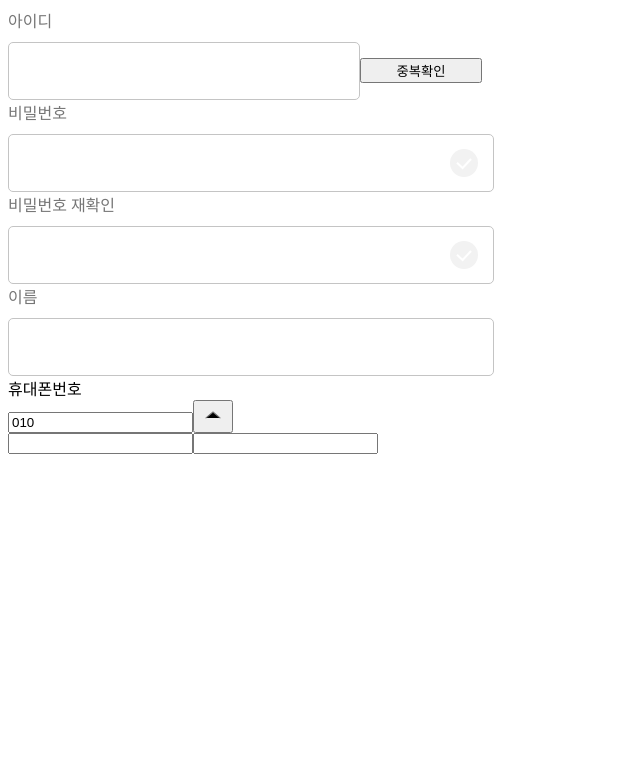
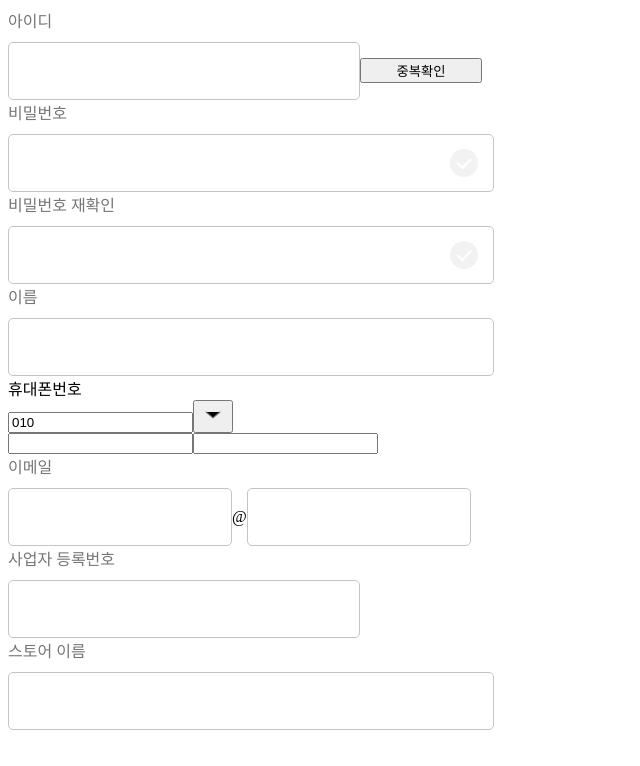
Before and after one commit to hyejee0504/Open_Market, a React (Create React App) app in the folder my-app/: page /account/join in a window 1280 px wide. Shown: the top 766 px of the page, without its empty margins (0-640 px from the left). Built offline with nearby package versions, Linux system fonts and the light colour scheme.

Commit message:
feat: store, splice 구현, 툴킷 설치

```diff
--- a/my-app/package.json
+++ b/my-app/package.json
@@ -3,6 +3,7 @@
   "version": "0.1.0",
   "private": true,
   "dependencies": {
+    "@reduxjs/toolkit": "^1.9.3",
     "@testing-library/jest-dom": "^5.16.5",
     "@testing-library/react": "^13.4.0",
     "@testing-library/user-event": "^13.5.0",
@@ -10,8 +11,10 @@
     "@types/node": "^16.18.16",
     "@types/react": "^18.0.28",
     "@types/react-dom": "^18.0.11",
+    "axios": "^1.3.4",
     "react": "^18.2.0",
     "react-dom": "^18.2.0",
+    "react-redux": "^8.0.5",
     "react-router-dom": "^6.9.0",
     "react-scripts": "5.0.1",
     "styled-components": "^5.3.9",
--- a/my-app/src/component/join/joininput/JoinInput.tsx
+++ b/my-app/src/component/join/joininput/JoinInput.tsx
@@ -56,12 +56,13 @@ interface PhoneInputProps{
   value1: string;
   value2: string;
   value3: string;
-  onClick?: (value: string) => void;
+  onClick: (selected: string) => void;
   onChange?: (e: React.ChangeEvent<HTMLInputElement>) => void;
   error: string;
+  maxlength?: string;
 }
 
-function PhoneInput({onChange, value1, value2, value3, error} : PhoneInputProps){
+function PhoneInput({onChange, onClick, value1, value2, value3, error, maxlength} : PhoneInputProps){
   const selectItems = ["010", "011", "016", "017", "018", "019"];
 
   return (
@@ -71,31 +72,68 @@ function PhoneInput({onChange, value1, value2, value3, error} : PhoneInputProps)
         <PhoneSelectInput
           selectItems={selectItems}
           checkItem={value1}
-          onChange={onChange}
+          onClick={onClick}
         />
         <input
         name="phone2"
         type="text"
         onChange={onChange}
         value={value2}
+        maxLength={Number(4)}
         />
         <input
         name="phone3"
         type="text"
         onChange={onChange}
         value={value3}
+        maxLength={Number(4)}
         />
       </div>
-      {error !== "" ? <S.ErrorMessage>{error}</S.ErrorMessage> : null}
+      {(value2 || value3 )&& error !== "" ? <S.ErrorMessage>{error}</S.ErrorMessage> : null}
     </div>
   )
+}
+
+//회원가집 중 EmailInput에 들어가는 props의 자료형을 정함.
+interface EmailInputProps{
+  value1: string;
+  value2: string;
+  onChange: (e: React.ChangeEvent<HTMLInputElement>) => void;
+  error: string;
+}
 
 
+function EmailInput ({value1, value2, onChange, error} : EmailInputProps) {
+return(
+  <div>
+    <S.LabelText htmlFor="email">이메일</S.LabelText>
+    <S.Input
+      id='email'
+      type='text'
+      name='email1'
+      onChange={onChange}
+      value={value1}
+      autoComplete='off'
+      width="218px"
+    />
+    <span>@</span>
+    <S.Input
+      id='email'
+      type='text'
+      name='email2'
+      onChange={onChange}
+      value={value2}
+      autoComplete='off'
+      width="218px"
+    />
+    {(value1 || value2 )&& error !== "" ? <S.ErrorMessage>{error}</S.ErrorMessage> : null}
+  </div>
+)
 }
 
 
 
-export {CommonInput, PhoneInput, }
+export {CommonInput, PhoneInput, EmailInput}
 /*
 input태그에 필요한 것: label, name, type, 버튼이 있는지(onclick), icon이 있는지, 가로가 틀리면 가로길이, onchange, error, value
 
--- a/my-app/src/component/join/joininput/PhoneSelectInput.tsx
+++ b/my-app/src/component/join/joininput/PhoneSelectInput.tsx
@@ -1,9 +1,9 @@
-import React, {useState, useRef} from 'react'
+import React, {useState} from 'react'
 import { SVGIcon } from '../../icon/SVGIcon';
 
 type PhoneSelectInputProps = {
   selectItems: string[];
-  onClick?: (selected: string) => void;
+  onClick: (selected: string) => void;
   onChange?: (e: React.ChangeEvent<HTMLInputElement>) => void;
   checkItem?: string;
   width?: string;
@@ -27,7 +27,6 @@ textAlign,
 
   const [optionToggle, setOptionToggle] = useState(false);
   const [selectValue, setSelectValue] = useState("");
-  const selectValueRef = useRef() as React.MutableRefObject<HTMLButtonElement>;
 
   const handleChangeOption = (e: React.MouseEvent<HTMLButtonElement>) => {
     if(optionToggle === true){
@@ -35,38 +34,37 @@ textAlign,
     }else{
       setOptionToggle(true)
     }
-
   }
 
-  const handleSelectValue = (e: React.MouseEvent<HTMLElement>) => {
-    const value = e.target
-    onChange?.(e.target);
-    // setSelectValue(value.innerText);
+  const handleSelectValue = (item : string) => {
+    onClick(item);
+    setSelectValue(item);
   }
 
 
   return (
     <div>
+      <div>
         <input
           value={selectValue !== "" ? selectValue : selectItems[0]}
-        onChange={onChange}
         />
         <button onClick={handleChangeOption}>
         {
-        optionToggle === true ? <SVGIcon id='icon-down-arrow'/> : <SVGIcon id='icon-up-arrow'/>
+          optionToggle === false ? <SVGIcon id='icon-down-arrow'/> : <SVGIcon id='icon-up-arrow'/>
         }
         </button>
+      </div>
         {
           optionToggle === true ?
-        <div>
-          {selectItems.map<React.ReactNode>((value) => {
-            return <input onClick={handleSelectValue}>{value}</input>
+          <ul>
+            {selectItems.map((item, index) => {
+              return <li key={index}>
+                <button type='button' onClick={() => handleSelectValue(item)}>{item}</button>
+              </li>
             })}
-        </div> : null
+          </ul> : null
         }
-
     </div>
-
   )
 }
 
--- a/my-app/src/component/join/joininputform/JoinInputForm.tsx
+++ b/my-app/src/component/join/joininputform/JoinInputForm.tsx
@@ -1,5 +1,5 @@
 import React, {useState} from 'react';
-import {CommonInput,  PhoneInput} from "../joininput/JoinInput"
+import {CommonInput,  PhoneInput, EmailInput} from "../joininput/JoinInput"
 import checkOnIcon from "../../../asset/icon-check-on.svg";
 import checkOffIcon from "../../../asset/icon-check-off.svg";
 
@@ -31,14 +31,27 @@ export default function JoinInputForm() {
     registrationNumber: "",
   };
 
+  const initialSellerValues = {
+    registrationNumber: "",
+    storeName: "",
+  };
+
   //아이디 중복 확인 버튼
   const [onUsernameBtn, setOnUsernameBtn] = useState(true);
+
+  //사업자 등록번호 인증 버튼
+  const [onRegistrationBtn, setRegistrationBtn] = useState(false);
 
   //유저 정보 상태
   const [userFormValue, setUserFormValue] = useState(initialValues);
 
   //에러 메세지 상태
   const [errorMessage, setErrorMessage] = useState(initialError);
+
+  //판매자 추가 정보
+  const [sellerValues, setSellerValues] = useState(initialSellerValues);
+
+
 
 
 
@@ -93,15 +106,63 @@ export default function JoinInputForm() {
     }
   }
 
+  //핸드폰 버튼 함수 - phone1 값 변경
+  const onClickPhone = (selected : string) => {
+    setUserFormValue({...userFormValue, "phone1": selected });
+  }
+
   //핸드폰 변경 함수
   const onChangePhoneNumber = (e: React.ChangeEvent<HTMLInputElement>) => {
-    const { value } = e.target;
-    console.log(value);
+    const { name, value } = e.target;
+    const message = "* 숫자로만 작성해주세요.";
+    const phoneRegExp = "^[0-9]{1,4}$";
+
+    if(value.match(phoneRegExp)){
+      setUserFormValue({...userFormValue, [name] : value});
+      setErrorMessage({...errorMessage, "phone" : ""});
+    }else{
+      setUserFormValue({...userFormValue, [name] : value});
+      setErrorMessage({...errorMessage, "phone" : message});
+    }
+  }
+
+  //이메일 변경 함수
+  const onChangeEmail = (e: React.ChangeEvent<HTMLInputElement>) => {
+    const { name, value } = e.target;
+    console.log(name, value);
+
+    const message = "* 이메일 형식을 확인해주세요.";
+    const email1RegExp = "^[a-zA-Z0-9]*$";
+    const email2RegExp = "([a-zA-Z0-9_][-a-zA-Z0-9_]*(.[-a-zA-Z0-9_]+)*.([cC][oO][mM]))(:[0-9]{1,5})?";
+
+
+    const regExp = name === "email1" ? email1RegExp : email2RegExp;
+    if(value.match(regExp)){
+      setUserFormValue({...userFormValue, [name] : value});
+      setErrorMessage({...errorMessage, "email" : ""});
+    }else{
+      setUserFormValue({...userFormValue, [name] : value});
+      setErrorMessage({...errorMessage, "email" : message});
+    }
+  }
+
+  //사업자 등록 번호 인증
+  const checkRegistrationNumber = (number: string) => {
+
+  }
+
+  //사업자 등록 번호 변경 함수
+  const onChangeRegistrationNumber = (e: React.ChangeEvent<HTMLInputElement>) => {
+
+
 
 
 
   }
 
+  const onChangeStoreName = (e: React.ChangeEvent<HTMLInputElement>) => {
+
+  }
 
   const onSubmit = (e: React.FormEvent<HTMLFormElement>) => {
     e.preventDefault();
@@ -147,11 +208,38 @@ export default function JoinInputForm() {
       />
       <PhoneInput
       onChange={onChangePhoneNumber}
+      onClick={onClickPhone}
       value1={userFormValue.phone1}
       value2={userFormValue.phone2}
       value3={userFormValue.phone3}
       error={errorMessage.phone}
       />
+      <EmailInput
+        onChange={onChangeEmail}
+        value1={userFormValue.email1}
+        value2={userFormValue.email2}
+        error={errorMessage.email}
+      />
+      <>
+              <CommonInput
+                label="사업자 등록번호"
+                type="text"
+                name="registrationNumber"
+                width="346px"
+                onChange={onChangeRegistrationNumber}
+                onClick={checkRegistrationNumber}
+                onButton={onRegistrationBtn}
+                // error={companyMessage || errorMessage.registrationNumber}
+                value={sellerValues.registrationNumber}
+              />
+              <CommonInput
+                label="스토어 이름"
+                type="text"
+                name="storeName"
+                onChange={onChangeStoreName}
+                value={sellerValues.storeName}
+              />
+            </>
     </form>
   )
 }
--- /dev/null
+++ b/my-app/src/features/sellerSlice.ts
@@ -0,0 +1,5 @@
+import { RootState } from "../store/store";
+import { createSlice, createAsyncThunk } from "@reduxjs/toolkit";
+import axios from "axios";
+
+const BASE_URL = "https://openmarket.weniv.co.kr";
```
Also changed, not shown: my-app/src/hook/hooks.ts (added, +7 -0 lines), my-app/src/store/store.ts (added, +16 -0 lines), my-app/src/features/joinSlice.ts (added), 1 other file (tests, documents, lock files or other folders). Lines whose indentation alone changed are shown as unchanged.
